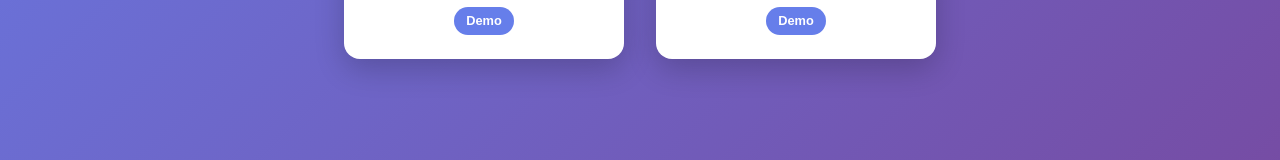
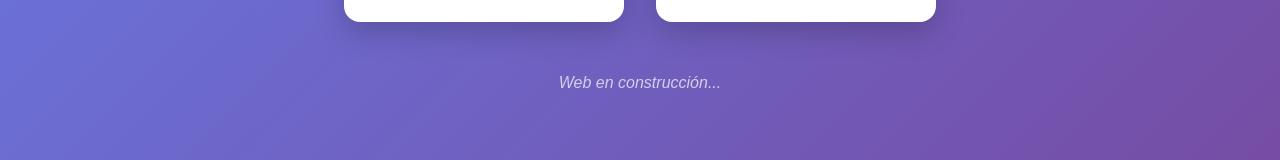
Before and after one commit to narielponce/invitaciones_fastapi, a Vue app in the folder frontend/: page / in a window 1280 px wide. Shown: the part 575-735 px from the top of the page. Built offline with nearby package versions, Linux system fonts and the light colour scheme.

Commit message:
Agregado de landing page 2

```diff
--- a/frontend/src/views/HomeView.vue
+++ b/frontend/src/views/HomeView.vue
@@ -35,6 +35,8 @@
         </div>
       </a>
     </div>
+
+    <p class="construction-text">Web en construcción...</p>
   </main>
 </template>
 
@@ -116,4 +118,11 @@
   font-size: 0.8rem;
   font-weight: bold;
 }
+
+.construction-text {
+  margin-top: 3rem;
+  color: rgba(255, 255, 255, 0.7);
+  font-size: 1rem;
+  font-style: italic;
+}
 </style>
```
